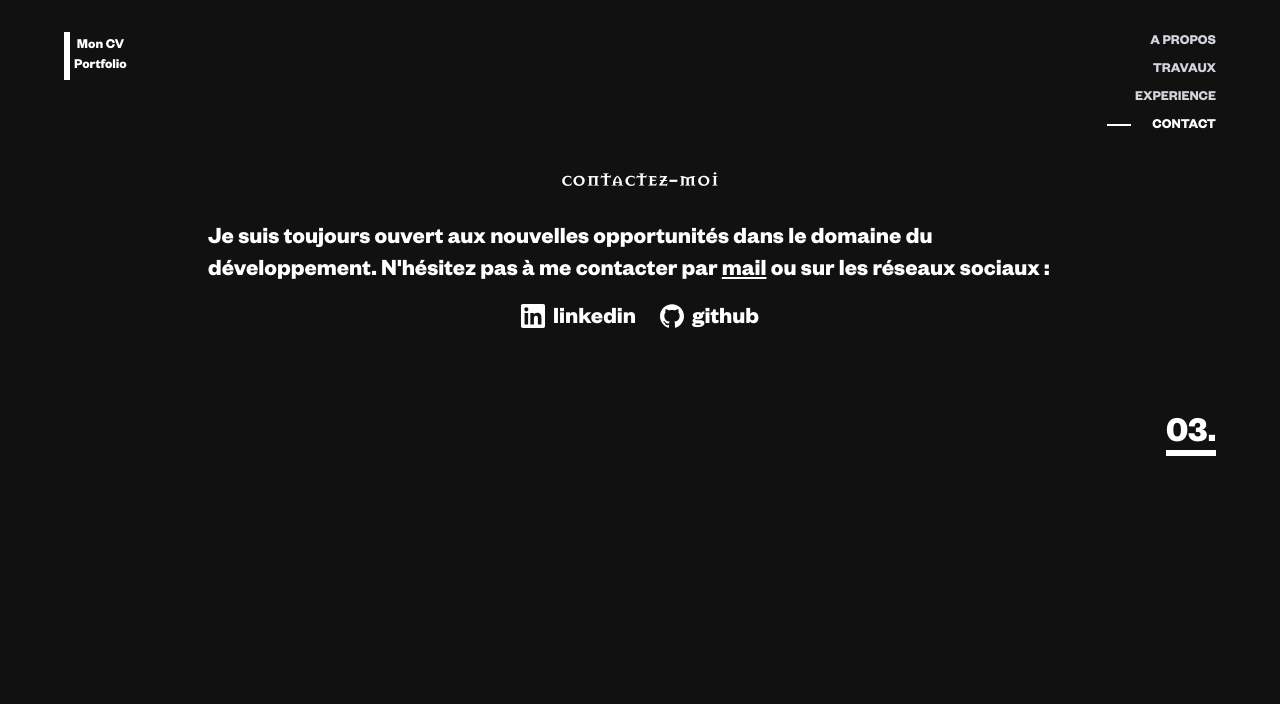
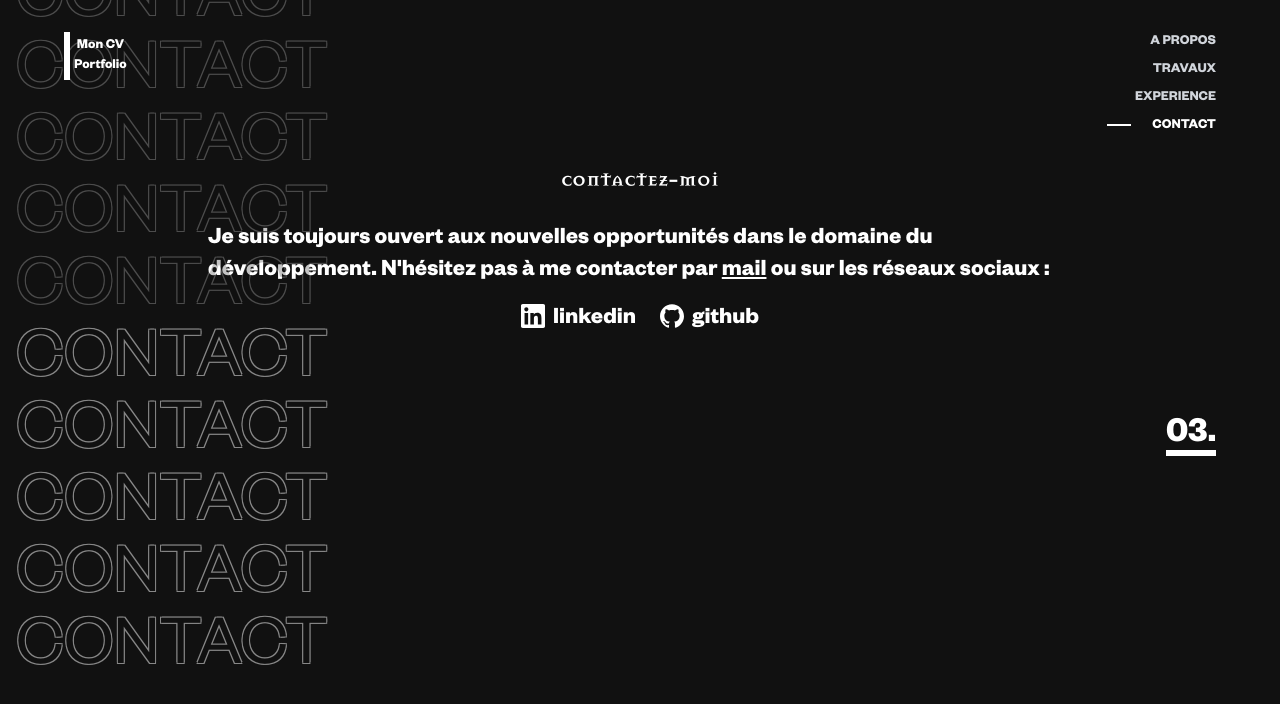
Before and after one commit to IsraelBoka/portfolio, a SvelteKit app: page /contact in a window 1280 px wide. Shown: the top 704 px of the page. Built offline with nearby package versions, Linux system fonts and the light colour scheme.

Commit message:
marquee contact

```diff
--- a/src/routes/contact/+page.svelte
+++ b/src/routes/contact/+page.svelte
@@ -1,3 +1,28 @@
+<div
+	id="background-text "
+	class="pointer-events-none select-none absolute z-0 w-full h-full overflow-y-hidden left-0 top-0"
+>
+	<div class="relative text-[#111111] opacity-20 lg:opacity-50 text-stroke-3">
+		<div class=" flex flex-col uppercase animate-marquee-up whitespace-nowrap">
+			<span class="text-5xl lg:text-7xl mx-4">CONTACT </span>
+			<span class="text-5xl lg:text-7xl mx-4">CONTACT </span>
+			<span class="text-5xl lg:text-7xl mx-4">CONTACT </span>
+			<span class="text-5xl lg:text-7xl mx-4">CONTACT </span>
+			<span class="text-5xl lg:text-7xl mx-4">CONTACT </span>
+		</div>
+
+		<div
+			class="absolute flex flex-col top-0 uppercase opacity-20 lg:opacity-50 animate-marquee-down whitespace-nowrap text-[#111111] text-stroke-3"
+		>
+			<span class="text-5xl lg:text-7xl mx-4">CONTACT </span>
+			<span class="text-5xl lg:text-7xl mx-4">CONTACT </span>
+			<span class="text-5xl lg:text-7xl mx-4">CONTACT </span>
+			<span class="text-5xl lg:text-7xl mx-4">CONTACT </span>
+			<span class="text-5xl lg:text-7xl mx-4">CONTACT </span>
+		</div>
+	</div>
+</div>
+
 <section class="px-16 pb-20">
 	<h1 class="text-2xl text-center text-white font-Crusader">Contactez-moi</h1>
 	<div class="text-lg flex flex-col gap-4 text-white font-bold lg:text-2xl lg:px-36 pt-6">
```
